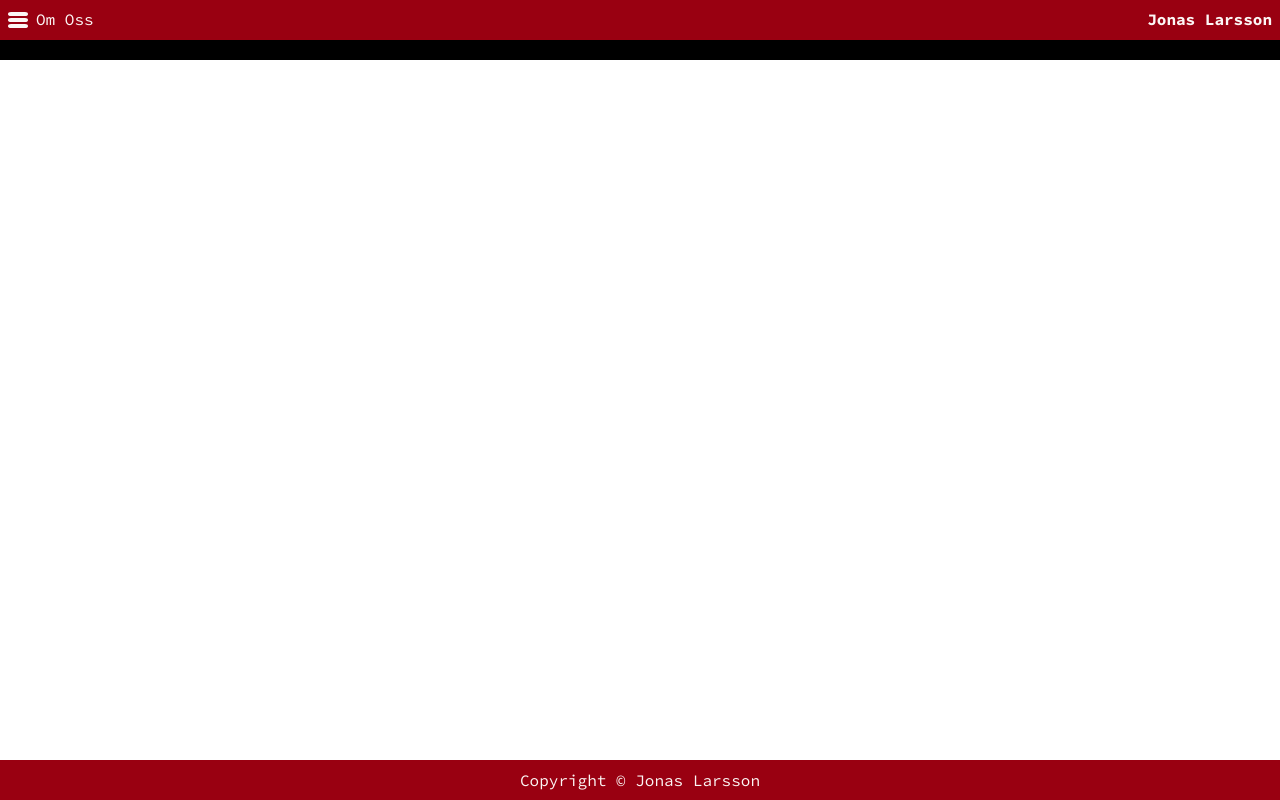
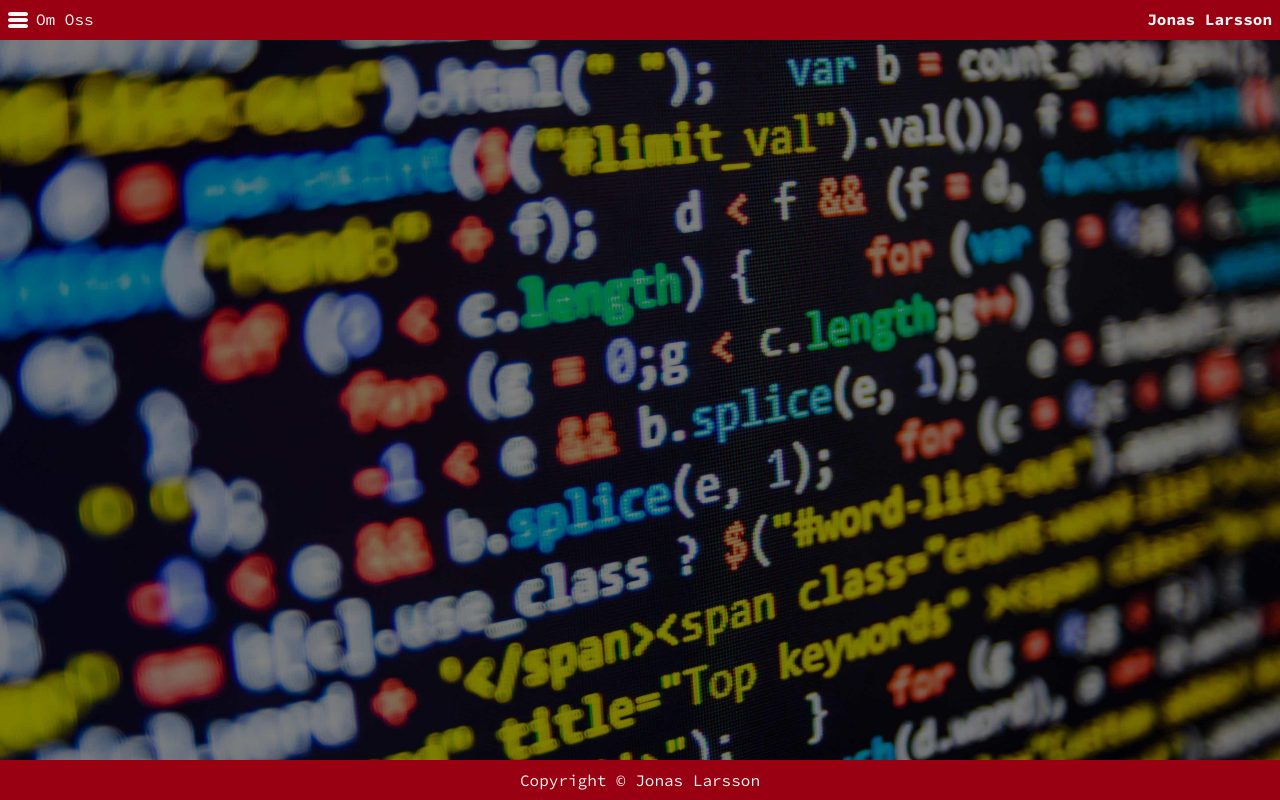
Before and after one commit to JonasLarsson78/mypage, a Vue app: page /aboute in a window 1280 px wide. Built offline with nearby package versions, Linux system fonts and the light colour scheme.

Commit message:
backgound component

```diff
--- a/package.json
+++ b/package.json
@@ -6,7 +6,7 @@
     "start": "vue-cli-service serve",
     "build": "vue-cli-service build",
     "lint": "vue-cli-service lint",
-    "deploy": "vue-cli-service build && firebase deploy"
+    "deploy": "make git m='deploy' && vue-cli-service build && firebase deploy"
   },
   "dependencies": {
     "core-js": "^3.6.5",
--- a/src/App.vue
+++ b/src/App.vue
@@ -15,7 +15,7 @@ export default {
     Footer
   },
   mounted() {
-    document.title = 'MyPage'
+    document.title = process.env.NODE_ENV === 'production' ? 'MyPage' : 'MyPage - DEV'
   }
 }
 </script>
--- /dev/null
+++ b/src/components/BackImg.vue
@@ -0,0 +1,22 @@
+<template>
+  <img class="back-img" src="../assets/code.jpeg" />
+</template>
+
+<script>
+export default {
+  name: 'BackImg',
+}
+</script>
+
+<style lang="scss" scoped>
+.back {
+  &-img {
+    position: absolute;
+    top: 40px;
+    left: 0;
+    width: 100%;
+    height: calc(100vh - 40px);
+    opacity: 0.5;
+  }
+}
+</style>
--- a/src/pages/Aboute.vue
+++ b/src/pages/Aboute.vue
@@ -1,15 +1,27 @@
 <template>
-  <div>ABOUTE</div>
+  <div class="contact">
+    <div>CONTACT</div>
+    <BackImg />
+  </div>
 </template>
 
 <script>
+import BackImg from '../components/BackImg'
 export default {
   name: 'Aboute',
-  components: {},
+  components: {
+    BackImg,
+  },
   mounted() {
-    document.title = 'MyPage - Om Oss'
-  }
+    document.title = 'MyPage - Om Mig'
+  },
 }
 </script>
 
-<style lang="scss" scoped></style>
+<style lang="scss" scoped>
+.contact {
+  width: 100%;
+  height: calc(100vh - 40px);
+  text-align: center;
+}
+</style>
--- a/src/pages/Contact.vue
+++ b/src/pages/Contact.vue
@@ -1,15 +1,27 @@
 <template>
-  <div>CONTACT</div>
+  <div class="contact">
+    <div>CONTACT</div>
+    <BackImg />
+  </div>
 </template>
 
 <script>
+import BackImg from '../components/BackImg'
 export default {
   name: 'Contact',
-  components: {},
+  components: {
+    BackImg,
+  },
   mounted() {
     document.title = 'MyPage - Kontakt'
-  }
+  },
 }
 </script>
 
-<style lang="scss" scoped></style>
+<style lang="scss" scoped>
+.contact {
+  width: 100%;
+  height: calc(100vh - 40px);
+  text-align: center;
+}
+</style>
--- a/src/pages/Cv.vue
+++ b/src/pages/Cv.vue
@@ -4,17 +4,20 @@
       <img class="cv-tab1__img" src="../assets/me_commputer.png" />
       <div>Jonas Larsson</div>
     </div>
-    <img class="cv-img" src="../assets/code.jpeg" />
+    <BackImg />
   </div>
 </template>
 
 <script>
+import BackImg from '../components/BackImg'
 export default {
   name: 'Cv',
-  components: {},
+  components: {
+    BackImg,
+  },
   mounted() {
     document.title = 'MyPage - Cv'
-  }
+  },
 }
 </script>
 
@@ -43,14 +46,5 @@ export default {
       background-color: #00000010;
     }
   }
-
-  &-img {
-    position: absolute;
-    top: 40px;
-    left: 0;
-    width: 100%;
-    height: calc(100% - 40px);
-    opacity: 0.5;
-  }
 }
 </style>
--- a/src/pages/Home.vue
+++ b/src/pages/Home.vue
@@ -14,17 +14,20 @@
         </div>
       </div>
     </div>
-    <img class="home-img" src="../assets/code.jpeg" />
+    <BackImg />
   </div>
 </template>
 
 <script>
+import BackImg from '../components/BackImg'
 export default {
   name: 'Home',
-  components: {},
+  components: {
+    BackImg,
+  },
   mounted() {
     document.title = 'MyPage - Hem'
-  }
+  },
 }
 </script>
 
@@ -32,20 +35,7 @@ export default {
 .home {
   width: 100%;
   height: calc(100vh - 40px);
-  /*   background-image: url('../assets/code.jpeg');
-  background-size: 100%;
-  background-repeat: no-repeat; */
   text-align: center;
-
-  &-img {
-    position: absolute;
-    top: 40px;
-    left: 0;
-    width: 100%;
-    height: calc(100% - 40px);
-    z-index: 0;
-    opacity: 0.5;
-  }
 
   &-question {
     position: relative;
--- a/src/pages/Portfolio.vue
+++ b/src/pages/Portfolio.vue
@@ -1,15 +1,27 @@
 <template>
-  <div>PORTFOLIO</div>
+  <div class="contact">
+    <div>CONTACT</div>
+    <BackImg />
+  </div>
 </template>
 
 <script>
+import BackImg from '../components/BackImg'
 export default {
   name: 'Portfolio',
-  components: {},
+  components: {
+    BackImg,
+  },
   mounted() {
     document.title = 'MyPage - Portfolio'
-  }
+  },
 }
 </script>
 
-<style lang="scss" scoped></style>
+<style lang="scss" scoped>
+.contact {
+  width: 100%;
+  height: calc(100vh - 40px);
+  text-align: center;
+}
+</style>
```
Also changed, not shown: 2 other files (tests, documents, lock files or other folders).
